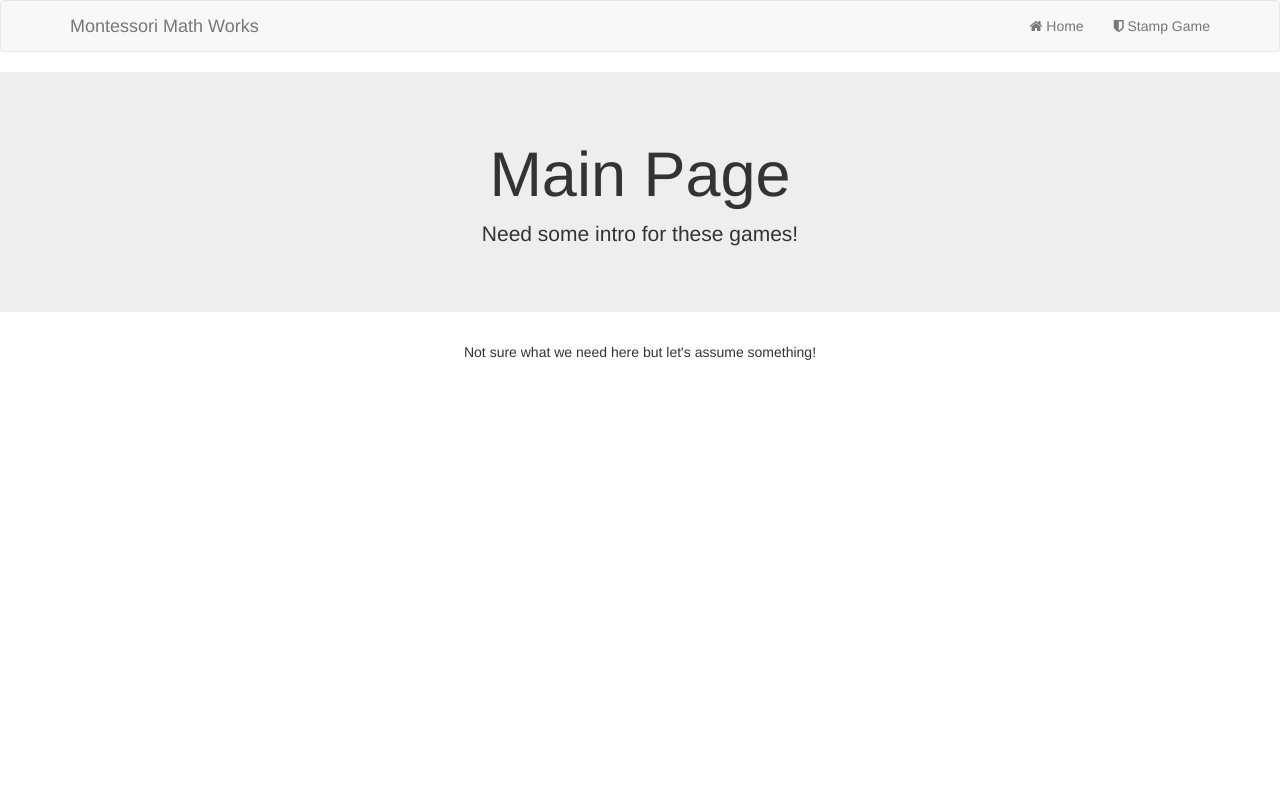
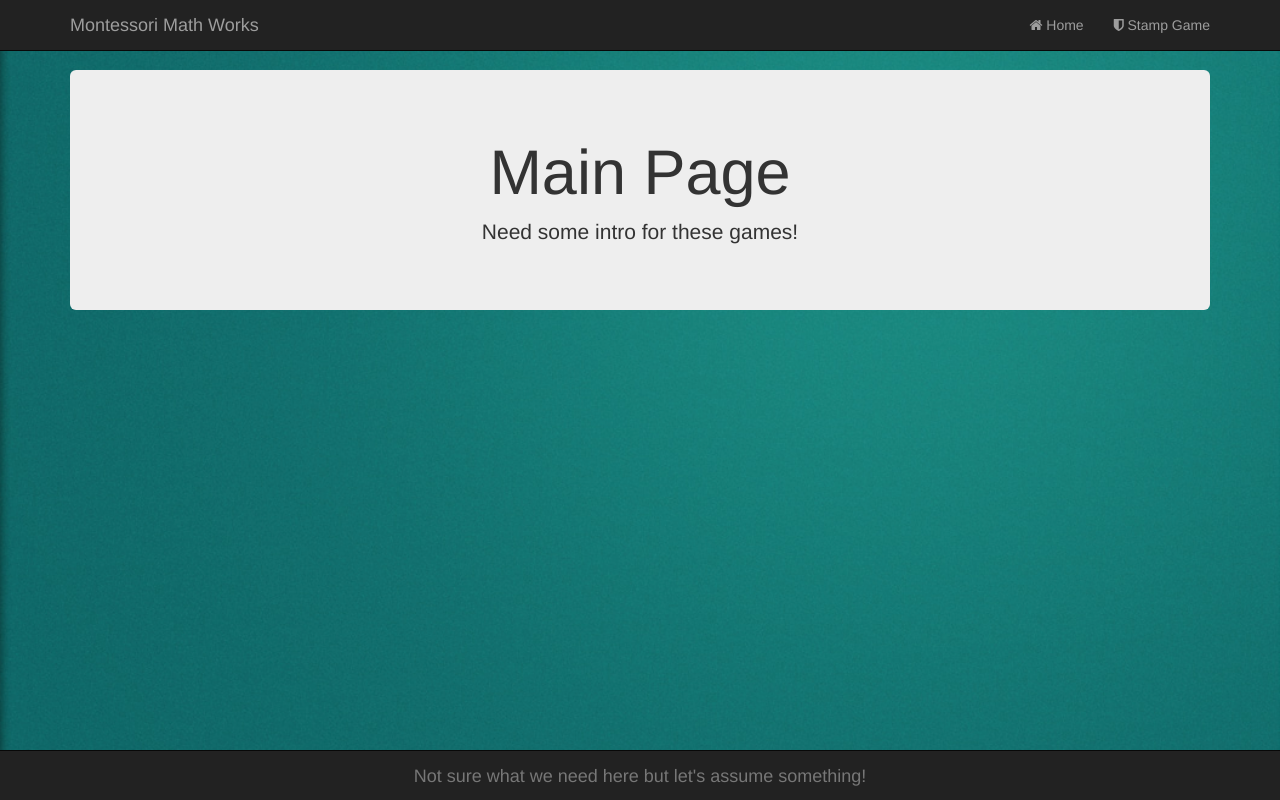
Before and after one commit to eelbbor/math-facts, a website: page app/index.html in a window 1280 px wide. Drawn offline with nearby package versions, Linux system fonts and the light colour scheme; some packages are replaced by stand-ins of ours; files that its build step writes are made by us from their sources.

Commit message:
Updated some of the core files and started adding view skeleton

```diff
--- a/Gruntfile.js
+++ b/Gruntfile.js
@@ -295,7 +295,7 @@ module.exports = function (grunt) {
     // cssmin: {
     //   dist: {
     //     files: {
-    //       '<%= yeoman.dist %>/styles/main.css': [
+    //       '<%= yeoman.dist %>/styles/app.css': [
     //         '.tmp/styles/{,*/}*.css',
     //         '<%= yeoman.app %>/styles/{,*/}*.css'
     //       ]
--- a/app/index.html
+++ b/app/index.html
@@ -14,11 +14,10 @@
     <!-- bower:css -->
     <!-- endbower -->
     <!-- endbuild -->
-    <!-- build:css({.tmp,app}) styles/main.css -->
-    <link rel="icon"  type="image/ico" href="/images/favicon.ico">
+    <!-- build:css({.tmp,app}) styles/app.css -->
     <link rel="stylesheet" href="//netdna.bootstrapcdn.com/bootstrap/3.0.3/css/bootstrap.min.css" />
     <link rel="stylesheet" href="//netdna.bootstrapcdn.com/font-awesome/4.0.3/css/font-awesome.css" />
-    <link rel="stylesheet" href="styles/main.css">
+    <link rel="stylesheet" href="styles/app.css">
     <!-- endbuild -->
   </head>
   <body ng-app="mathFactsApp">
@@ -26,8 +25,7 @@
       <p class="browsehappy">You are using an <strong>outdated</strong> browser. Please <a href="http://browsehappy.com/">upgrade your browser</a> to improve your experience.</p>
     <![endif]-->
 
-    <header>
-      <nav class="navbar navbar-default">
+    <div class="navbar navbar-inverse navbar-fixed-top">
       <div class="navbar-inner container">
         <div class="navbar-header">
           <a class="navbar-brand" href="/">Montessori Math Works</a>
@@ -37,17 +35,15 @@
           <li><a href="#stampgame"><i class="fa fa-shield"></i> Stamp Game</a></li>
         </ul>
       </div>
-    </header>
+    </div>
 
     <!-- Add your site or application content here -->
-    <div>
-      <div ng-view></div>
-    </div>
+    <div ng-view class="app-content"></div>
     <!-- <div class="container" ng-include="'views/main.html'" ng-controller="MainCtrl"></div> -->
 
-    <footer class="text-center">
+    <div id="footer" class="text-muted container navbar-brand navbar navbar-inverse navbar-fixed-bottom">
       Not sure what we need here but let's assume something!
-    </footer>
+    </div>
 
     <!-- Google Analytics: change UA-XXXXX-X to be your site's ID -->
      <!--<script>-->
--- a/app/scripts/app.js
+++ b/app/scripts/app.js
@@ -11,7 +11,7 @@ mathFactsApp.config(['$routeProvider',
       templateUrl: 'views/main.html',
       controller: 'MainCtrl'
     }).
-      when('/stampgame',{
+    when('/stampgame', {
       templateUrl: 'views/gameboard.html',
       controller: 'StampgameCtrl'
     }).
--- a/app/scripts/controllers/main.js
+++ b/app/scripts/controllers/main.js
@@ -1,7 +1,8 @@
 'use strict';
 
 angular.module('mathFactsApp').controller('MainCtrl', ['$scope',
-  function ($scope) {
+  function($scope) {
     $scope.title = 'Main Page';
     $scope.message = 'Need some intro for these games!';
-  }]);
+  }
+]);
--- a/app/scripts/controllers/stampgame.js
+++ b/app/scripts/controllers/stampgame.js
@@ -1,7 +1,9 @@
 'use strict';
 
-angular.module('mathFactsApp').controller('StampgameCtrl',['$scope',
-  function($scope)  {
+angular.module('mathFactsApp').controller('StampgameCtrl', ['$scope',
+  function($scope) {
+    $scope.gametemplate = 'views/stampgame.html';
     $scope.gameName = 'Stamp Game';
     $scope.message = "Let's Do Some Stamp Math!";
-  }]);
+  }
+]);
--- /dev/null
+++ b/app/styles/app.css
@@ -0,0 +1,24 @@
+body {
+  text-align:center;
+  height: 100%;
+}
+
+.app-content {
+  padding-top: 70px;
+  height: 100%;
+  bottom:0;
+  position:absolute;
+  text-align:center;
+  top:0;
+  width:100%;
+  background: url(/images/chalkboard.png);
+  background-size: 100% 100%;
+}
+
+.game-board {
+  height: 100%;
+}
+
+#footer {
+  width: 100%;
+}
--- a/app/styles/main.css
+++ /dev/null
@@ -1,3 +0,0 @@
-/* Space out content a bit */
-body {
-}
--- a/app/views/main.html
+++ b/app/views/main.html
@@ -1,5 +1,7 @@
-<div class="jumbotron text-center">
-    <h1>{{title}}</h1>
+ <div class="container">
+   <div class="jumbotron text-center">
+     <h1>{{title}}</h1>
 
-    <p>{{ message }}</p>
-</div>
+     <p>{{ message }}</p>
+   </div>
+ </div>
```
Also changed, not shown: app/views/gameboard.html (+9 -4 lines), app/views/stampgame.html (added, +3 -0 lines), test/spec/controllers/main.js (+3 -3 lines), test/spec/controllers/stampgame.js (+3 -3 lines), app/favicon.ico, app/images/favicon.ico (deleted), 5 other files. Lines whose indentation alone changed are shown as unchanged.
